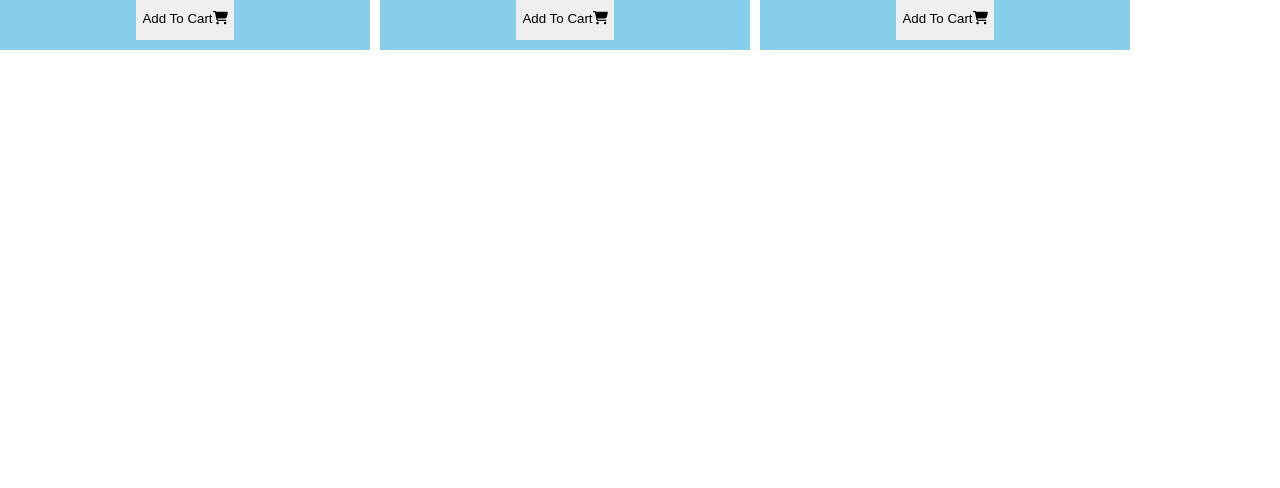
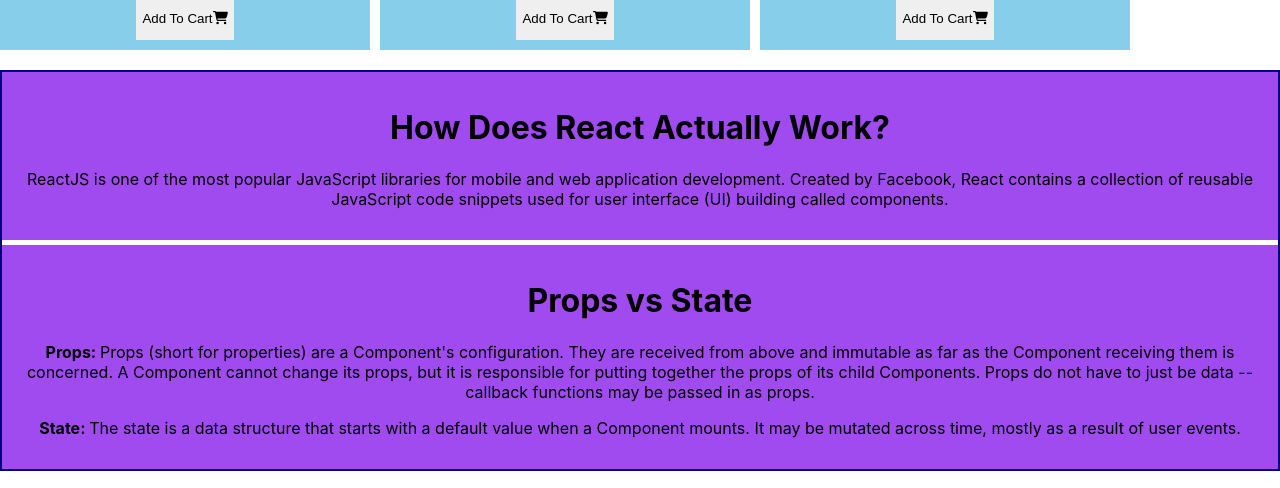
Before and after one commit to juniorovi/Bless-Online-Shop, a React (Create React App) app: page / in a window 1280 px wide. Shown: the part 1201-1689 px from the top of the page. Before the commit the page ends 1251 px from the top, so only its background shows below. Built offline with nearby package versions, Linux system fonts and the light colour scheme.

Commit message:
Two questions added

```diff
--- a/src/App.js
+++ b/src/App.js
@@ -1,5 +1,6 @@
 import React from 'react';
 import './App.css';
+import Footer from './components/Footer/Footer';
 import Header from './components/Header/Header';
 import Shop from './components/Shop/Shop';
 
@@ -8,6 +9,7 @@
     <div className="App">
       <Header></Header>
       <Shop></Shop>
+      <Footer></Footer>
     </div>
   );
 }
--- /dev/null
+++ b/src/components/Footer/Footer.css
@@ -0,0 +1,17 @@
+.footer {
+    margin: 20px 0;
+    border: 2px solid navy;
+}
+
+.q1 {
+    background-color: rgb(160, 75, 239);
+    padding: 15px;
+    word-wrap: break-word;
+    margin-bottom: 5px;
+}
+
+.q2 {
+    background-color: rgb(160, 75, 239);
+    padding: 15px;
+    word-wrap: break-word;
+}
--- /dev/null
+++ b/src/components/Footer/Footer.js
@@ -0,0 +1,23 @@
+import React from 'react';
+import './Footer.css';
+
+const Footer = () => {
+    return (
+        <div className='footer'>
+            <div className='q1'>
+                <h1>How Does React Actually Work?</h1>
+                <p>ReactJS is one of the most popular JavaScript libraries for mobile and web application development. Created by Facebook, React contains a collection of reusable JavaScript code snippets used for user interface (UI) building called components.</p>
+            </div>
+            <div className='q2'>
+                <h1>Props vs State</h1>
+                <p><b>Props: </b>
+                    Props (short for properties) are a Component's configuration. They are received from above and immutable as far as the Component receiving them is concerned. A Component cannot change its props, but it is responsible for putting together the props of its child Components. Props do not have to just be data -- callback functions may be passed in as props.</p>
+
+                <p><b>State: </b>
+                    The state is a data structure that starts with a default value when a Component mounts. It may be mutated across time, mostly as a result of user events.</p>
+            </div>
+        </div>
+    );
+};
+
+export default Footer;
```
